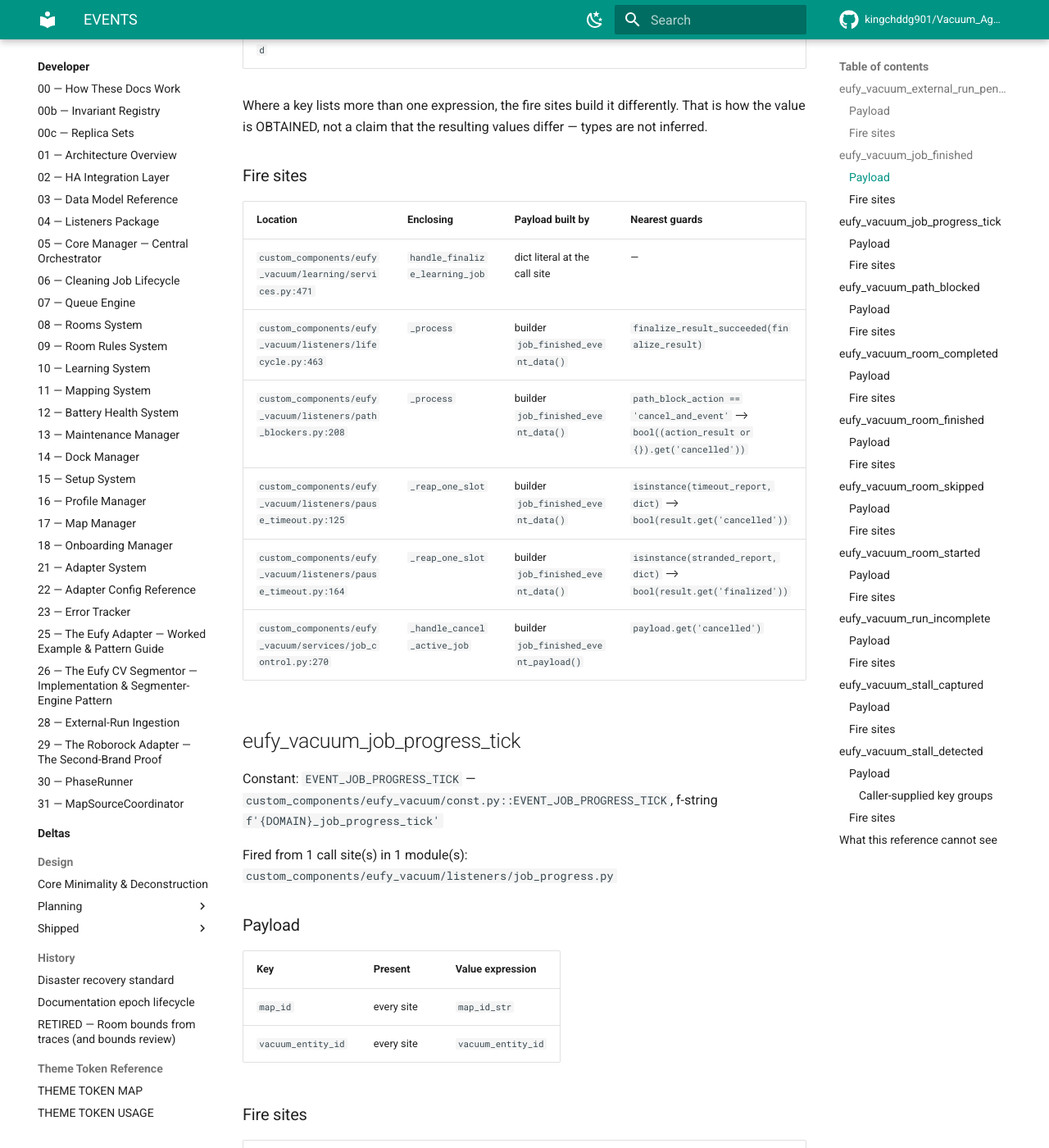
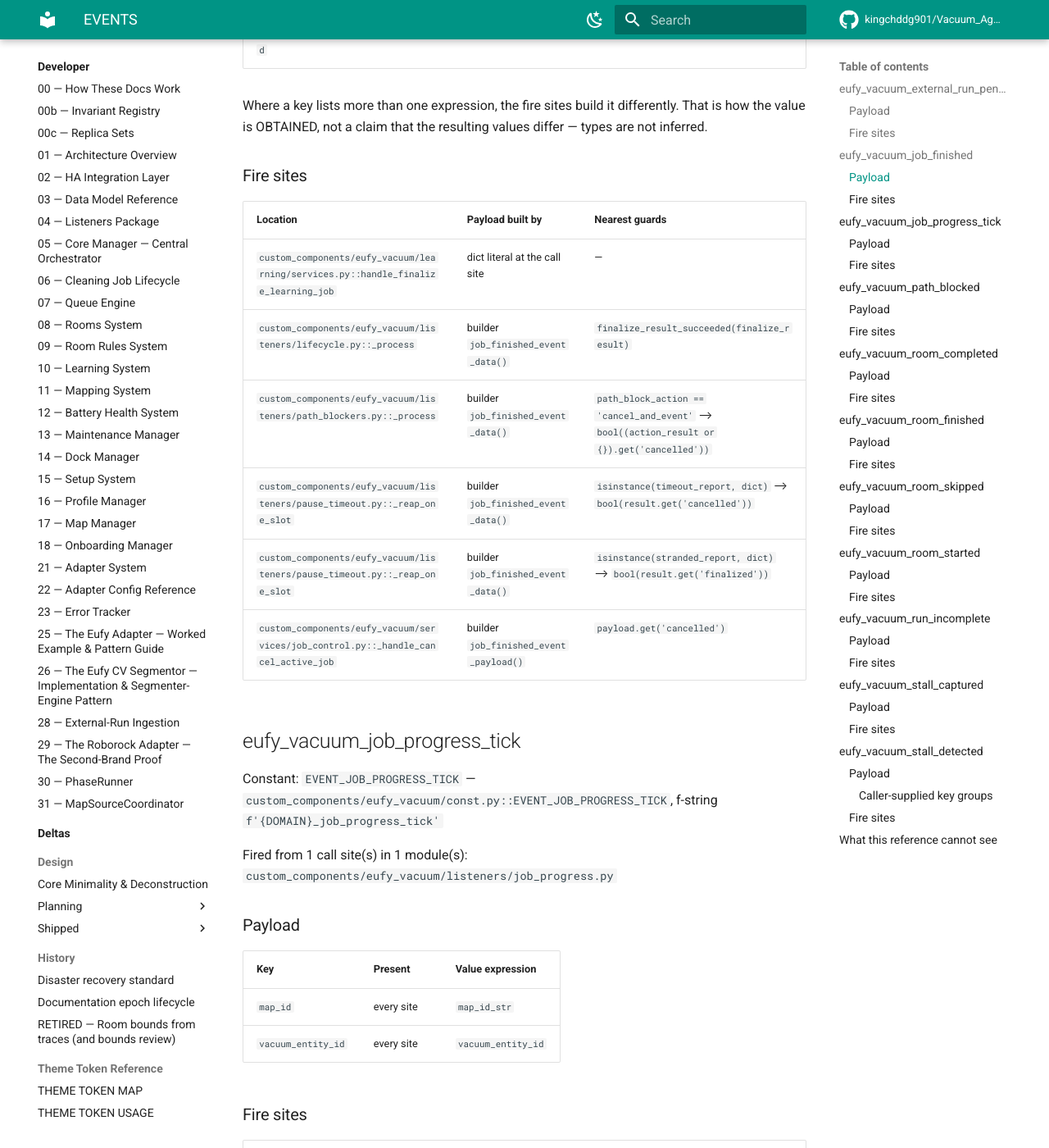
Before and after one commit to kingchddg901/Vacuum_Agent, an MkDocs documentation site: the page built from docs/dev/reference/EVENTS.md, in a window 1280 px wide and 1400 px high, scrolled down 3514 px. Shown: the whole window at 82% size. Built offline with MkDocs 1.6.1 and Material for MkDocs 9.7.7, drawn with Linux system fonts in a browser that asks for light colours; comment, search, counter and statistics services are not loaded; some of the changed text lies outside the part shown.

Commit message:
docs(events): finish the ::symbol migration — EVENTS.md no longer cites a line
It stopped reddening CI on commits that have nothing to do with events.

The generator already knew why symbols beat lines — the comment explaining it has
been sitting in the fired-constant block for a while — but the migration only
ever reached that one block. Four emitters still wrote `file.py:NNN`: the
unfired-constants table, the fire-sites table, the const_sites entry in the JSON
model, and the payload-variant origins. 29 of the document's 40 citations were
line-based, all of them pointing into core/manager.py, the most-edited file in
the repo. Twice today an unrelated edit shifted them and failed the gate.

Fire sites cite their ENCLOSING SYMBOL, which the fire-site scanner already
resolves; the variant scanner gets the same treatment via the existing
`enclosing()` helper (parent links are set on every tree), falling back to a line
only for a call outside any function, where there is no symbol to name.

The "Enclosing" column is gone: once Location became `file::symbol` it ENDED with
that symbol, and a generated table should not print the same string twice. Two
fires in one function are still separated by their guards — which is the
distinction that mattered anyway; the line number that used to separate them was
the thing rotting.

PROBED RATHER THAN DECLARED. Inserting 12 comment lines at the top of
core/manager.py and regenerating STILL failed — one row survived, a
`dict literal at line 4870` buried inside the "Payload built by" text rather than
in a citation column. A doc citing 40 symbols and one line breaks exactly as
often as one citing 41 lines. Removed; the variable is already named and the
enclosing symbol is in the Location column, so the number added nothing.

Final proof is byte equality: EVENTS.md regenerates IDENTICALLY with and without
a 12-line shift in core/manager.py. Repo-wide line citations 59 -> 30, the
remainder being other docs. 4402 pass, all doc gates clean.

Co-Authored-By: Claude Opus 5 <noreply@anthropic.com>

```diff
--- a/docs/dev/reference/EVENTS.md
+++ b/docs/dev/reference/EVENTS.md
@@ -55,9 +55,9 @@ Fired from 1 call site(s) in 1 module(s): `custom_components/eufy_vacuum/learnin
 
 ### Fire sites
 
-| Location | Enclosing | Payload built by | Nearest guards |
-|---|---|---|---|
-| `custom_components/eufy_vacuum/learning/external_run.py:459` | `ExternalRunManager._finalize_external_run` | dict literal at the call site | `result is not None` |
+| Location | Payload built by | Nearest guards |
+|---|---|---|
+| `custom_components/eufy_vacuum/learning/external_run.py::ExternalRunManager._finalize_external_run` | dict literal at the call site | `result is not None` |
 
 ## eufy_vacuum_job_finished
 
@@ -85,14 +85,14 @@ Where a key lists more than one expression, the fire sites build it differently.
 
 ### Fire sites
 
-| Location | Enclosing | Payload built by | Nearest guards |
-|---|---|---|---|
-| `custom_components/eufy_vacuum/learning/services.py:471` | `handle_finalize_learning_job` | dict literal at the call site | — |
-| `custom_components/eufy_vacuum/listeners/lifecycle.py:463` | `_process` | builder `job_finished_event_data()` | `finalize_result_succeeded(finalize_result)` |
-| `custom_components/eufy_vacuum/listeners/path_blockers.py:208` | `_process` | builder `job_finished_event_data()` | `path_block_action == 'cancel_and_event'` ⟶ `bool((action_result or {}).get('cancelled'))` |
-| `custom_components/eufy_vacuum/listeners/pause_timeout.py:125` | `_reap_one_slot` | builder `job_finished_event_data()` | `isinstance(timeout_report, dict)` ⟶ `bool(result.get('cancelled'))` |
-| `custom_components/eufy_vacuum/listeners/pause_timeout.py:164` | `_reap_one_slot` | builder `job_finished_event_data()` | `isinstance(stranded_report, dict)` ⟶ `bool(result.get('finalized'))` |
-| `custom_components/eufy_vacuum/services/job_control.py:270` | `_handle_cancel_active_job` | builder `job_finished_event_payload()` | `payload.get('cancelled')` |
+| Location | Payload built by | Nearest guards |
+|---|---|---|
+| `custom_components/eufy_vacuum/learning/services.py::handle_finalize_learning_job` | dict literal at the call site | — |
+| `custom_components/eufy_vacuum/listeners/lifecycle.py::_process` | builder `job_finished_event_data()` | `finalize_result_succeeded(finalize_result)` |
+| `custom_components/eufy_vacuum/listeners/path_blockers.py::_process` | builder `job_finished_event_data()` | `path_block_action == 'cancel_and_event'` ⟶ `bool((action_result or {}).get('cancelled'))` |
+| `custom_components/eufy_vacuum/listeners/pause_timeout.py::_reap_one_slot` | builder `job_finished_event_data()` | `isinstance(timeout_report, dict)` ⟶ `bool(result.get('cancelled'))` |
+| `custom_components/eufy_vacuum/listeners/pause_timeout.py::_reap_one_slot` | builder `job_finished_event_data()` | `isinstance(stranded_report, dict)` ⟶ `bool(result.get('finalized'))` |
+| `custom_components/eufy_vacuum/services/job_control.py::_handle_cancel_active_job` | builder `job_finished_event_payload()` | `payload.get('cancelled')` |
 
 ## eufy_vacuum_job_progress_tick
 
@@ -109,9 +109,9 @@ Fired from 1 call site(s) in 1 module(s): `custom_components/eufy_vacuum/listene
 
 ### Fire sites
 
-| Location | Enclosing | Payload built by | Nearest guards |
-|---|---|---|---|
-| `custom_components/eufy_vacuum/listeners/job_progress.py:151` | `_handle_job_progress_tick` | dict literal at the call site | — |
+| Location | Payload built by | Nearest guards |
+|---|---|---|
+| `custom_components/eufy_vacuum/listeners/job_progress.py::_handle_job_progress_tick` | dict literal at the call site | — |
 
 ## eufy_vacuum_path_blocked
 
@@ -146,10 +146,10 @@ Where a key lists more than one expression, the fire sites build it differently.
 
 ### Fire sites
 
-| Location | Enclosing | Payload built by | Nearest guards |
-|---|---|---|---|
-| `custom_components/eufy_vacuum/listeners/path_blockers.py:199` | `_process` | local `report`: builder `get_runtime_path_block_report()`; mutated in place | `path_block_action == 'cancel_and_event'` ⟶ `not _still_matches` |
-| `custom_components/eufy_vacuum/listeners/path_blockers.py:229` | `_process` | local `report`: builder `get_runtime_path_block_report()`; mutated in place | — |
+| Location | Payload built by | Nearest guards |
+|---|---|---|
+| `custom_components/eufy_vacuum/listeners/path_blockers.py::_process` | local `report`: builder `get_runtime_path_block_report()`; mutated in place | `path_block_action == 'cancel_and_event'` ⟶ `not _still_matches` |
+| `custom_components/eufy_vacuum/listeners/path_blockers.py::_process` | local `report`: builder `get_runtime_path_block_report()`; mutated in place | — |
 
 ## eufy_vacuum_room_completed
 
@@ -171,9 +171,9 @@ Fired from 1 call site(s) in 1 module(s): `custom_components/eufy_vacuum/mapping
 
 ### Fire sites
 
-| Location | Enclosing | Payload built by | Nearest guards |
-|---|---|---|---|
-| `custom_components/eufy_vacuum/mapping/tracker.py:586` | `MappingTracker._fire_room_completed` | local `event_data`: dict literal at line 573 | — |
+| Location | Payload built by | Nearest guards |
+|---|---|---|
+| `custom_components/eufy_vacuum/mapping/tracker.py::MappingTracker._fire_room_completed` | local `event_data`: dict literal | — |
 
 ## eufy_vacuum_room_finished
 
@@ -200,10 +200,10 @@ Where a key lists more than one expression, the fire sites build it differently.
 
 ### Fire sites
 
-| Location | Enclosing | Payload built by | Nearest guards |
-|---|---|---|---|
-| `custom_components/eufy_vacuum/jobs/active_job.py:1553` | `ActiveJobTracker._apply_room_rollover` | dict literal at the call site | — |
-| `custom_components/eufy_vacuum/jobs/active_job.py:1758` | `ActiveJobTracker._set_native_current_room` | dict literal at the call site | `complete_room_id is not None and complete_room_id >= 0` |
+| Location | Payload built by | Nearest guards |
+|---|---|---|
+| `custom_components/eufy_vacuum/jobs/active_job.py::ActiveJobTracker._apply_room_rollover` | dict literal at the call site | — |
+| `custom_components/eufy_vacuum/jobs/active_job.py::ActiveJobTracker._set_native_current_room` | dict literal at the call site | `complete_room_id is not None and complete_room_id >= 0` |
 
 ## eufy_vacuum_room_skipped
 
@@ -224,9 +224,9 @@ Fired from 1 call site(s) in 1 module(s): `custom_components/eufy_vacuum/jobs/ac
 
 ### Fire sites
 
-| Location | Enclosing | Payload built by | Nearest guards |
-|---|---|---|---|
-| `custom_components/eufy_vacuum/jobs/active_job.py:1242` | `ActiveJobTracker.detect_run_anomalies` | dict literal at the call site | `emit and skipped_room_ids` ⟶ `_new_skips` |
+| Location | Payload built by | Nearest guards |
+|---|---|---|
+| `custom_components/eufy_vacuum/jobs/active_job.py::ActiveJobTracker.detect_run_anomalies` | dict literal at the call site | `emit and skipped_room_ids` ⟶ `_new_skips` |
 
 ## eufy_vacuum_room_started
 
@@ -251,11 +251,11 @@ Where a key lists more than one expression, the fire sites build it differently.
 
 ### Fire sites
 
-| Location | Enclosing | Payload built by | Nearest guards |
-|---|---|---|---|
-| `custom_components/eufy_vacuum/core/manager.py:6874` | `EufyVacuumManager.start_selected_rooms` | dict literal at the call site | `active_job.get('current_room_id') not in (None, '')` |
-| `custom_components/eufy_vacuum/jobs/active_job.py:1571` | `ActiveJobTracker._apply_room_rollover` | dict literal at the call site | `next_room_id >= 0` |
-| `custom_components/eufy_vacuum/jobs/active_job.py:1784` | `ActiveJobTracker._set_native_current_room` | dict literal at the call site | — |
+| Location | Payload built by | Nearest guards |
+|---|---|---|
+| `custom_components/eufy_vacuum/core/manager.py::EufyVacuumManager.start_selected_rooms` | dict literal at the call site | `active_job.get('current_room_id') not in (None, '')` |
+| `custom_components/eufy_vacuum/jobs/active_job.py::ActiveJobTracker._apply_room_rollover` | dict literal at the call site | `next_room_id >= 0` |
+| `custom_components/eufy_vacuum/jobs/active_job.py::ActiveJobTracker._set_native_current_room` | dict literal at the call site | — |
 
 ## eufy_vacuum_run_incomplete
 
@@ -277,13 +277,13 @@ Where a key lists more than one expression, the fire sites build it differently.
 
 ### Fire sites
 
-| Location | Enclosing | Payload built by | Nearest guards |
-|---|---|---|---|
-| `custom_components/eufy_vacuum/learning/services.py:489` | `handle_finalize_learning_job` | dict literal at the call site | `isinstance(incomplete_log, dict) and incomplete_log.get('missed_room_ids')` |
-| `custom_components/eufy_vacuum/listeners/path_blockers.py:223` | `_process` | local `run_incomplete`: builder `run_incomplete_event_data()` | `path_block_action == 'cancel_and_event'` ⟶ `bool((action_result or {}).get('cancelled'))` ⟶ `run_incomplete is not None` |
-| `custom_components/eufy_vacuum/listeners/pause_timeout.py:140` | `_reap_one_slot` | local `run_incomplete`: builder `run_incomplete_event_data()` | `isinstance(timeout_report, dict)` ⟶ `bool(result.get('cancelled'))` ⟶ `run_incomplete is not None` |
-| `custom_components/eufy_vacuum/listeners/pause_timeout.py:181` | `_reap_one_slot` | local `run_incomplete`: builder `run_incomplete_event_data()` | `isinstance(stranded_report, dict)` ⟶ `bool(result.get('finalized'))` ⟶ `run_incomplete is not None` |
-| `custom_components/eufy_vacuum/services/job_control.py:286` | `_handle_cancel_active_job` | local `run_incomplete`: builder `run_incomplete_event_payload()` | `payload.get('cancelled')` ⟶ `run_incomplete is not None` |
+| Location | Payload built by | Nearest guards |
+|---|---|---|
+| `custom_components/eufy_vacuum/learning/services.py::handle_finalize_learning_job` | dict literal at the call site | `isinstance(incomplete_log, dict) and incomplete_log.get('missed_room_ids')` |
+| `custom_components/eufy_vacuum/listeners/path_blockers.py::_process` | local `run_incomplete`: builder `run_incomplete_event_data()` | `path_block_action == 'cancel_and_event'` ⟶ `bool((action_result or {}).get('cancelled'))` ⟶ `run_incomplete is not None` |
+| `custom_components/eufy_vacuum/listeners/pause_timeout.py::_reap_one_slot` | local `run_incomplete`: builder `run_incomplete_event_data()` | `isinstance(timeout_report, dict)` ⟶ `bool(result.get('cancelled'))` ⟶ `run_incomplete is not None` |
+| `custom_components/eufy_vacuum/listeners/pause_timeout.py::_reap_one_slot` | local `run_incomplete`: builder `run_incomplete_event_data()` | `isinstance(stranded_report, dict)` ⟶ `bool(result.get('finalized'))` ⟶ `run_incomplete is not None` |
+| `custom_components/eufy_vacuum/services/job_control.py::_handle_cancel_active_job` | local `run_incomplete`: builder `run_incomplete_event_payload()` | `payload.get('cancelled')` ⟶ `run_incomplete is not None` |
 
 ## eufy_vacuum_stall_captured
 
@@ -304,9 +304,9 @@ Fired from 1 call site(s) in 1 module(s): `custom_components/eufy_vacuum/listene
 
 ### Fire sites
 
-| Location | Enclosing | Payload built by | Nearest guards |
-|---|---|---|---|
-| `custom_components/eufy_vacuum/listeners/stall_capture.py:372` | `_capture` | dict literal at the call site | — |
+| Location | Payload built by | Nearest guards |
+|---|---|---|
+| `custom_components/eufy_vacuum/listeners/stall_capture.py::_capture` | dict literal at the call site | — |
 
 ## eufy_vacuum_stall_detected
 
@@ -341,16 +341,16 @@ These keys are not written at the fire site. The firing helper extends its paylo
 
 | Discriminator | Keys | Passed at |
 |---|---|---|
-| `trigger='area'` | `window_minutes`, `progress_m2`, `min_progress_m2` | `custom_components/eufy_vacuum/core/manager.py:4767` |
-| `trigger='error'` | `error_code`, `error_message` | `custom_components/eufy_vacuum/core/manager.py:4726` |
+| `trigger='area'` | `window_minutes`, `progress_m2`, `min_progress_m2` | `custom_components/eufy_vacuum/core/manager.py::EufyVacuumManager.apply_stuck_watch_tick` |
+| `trigger='error'` | `error_code`, `error_message` | `custom_components/eufy_vacuum/core/manager.py::EufyVacuumManager.apply_stuck_watch_tick` |
 
 ### Fire sites
 
-| Location | Enclosing | Payload built by | Nearest guards |
-|---|---|---|---|
-| `custom_components/eufy_vacuum/core/manager.py:4878` | `EufyVacuumManager._fire_stuck_event` | local `payload`: dict literal at line 4870; extended by the caller via `detail=` | — |
-| `custom_components/eufy_vacuum/jobs/active_job.py:1160` | `ActiveJobTracker.detect_run_anomalies` | dict literal at the call site | `_stall_threshold > 0 and current_room_elapsed_minutes >= _stall_threshold * _STALL_RATIO` ⟶ `emit` ⟶ `current_room_id not in _notified` |
-| `custom_components/eufy_vacuum/services/stall_capture.py:152` | `_dev_inject_stall` | local `payload`: dict literal at line 129 | — |
+| Location | Payload built by | Nearest guards |
+|---|---|---|
+| `custom_components/eufy_vacuum/core/manager.py::EufyVacuumManager._fire_stuck_event` | local `payload`: dict literal; extended by the caller via `detail=` | — |
+| `custom_components/eufy_vacuum/jobs/active_job.py::ActiveJobTracker.detect_run_anomalies` | dict literal at the call site | `_stall_threshold > 0 and current_room_elapsed_minutes >= _stall_threshold * _STALL_RATIO` ⟶ `emit` ⟶ `current_room_id not in _notified` |
+| `custom_components/eufy_vacuum/services/stall_capture.py::_dev_inject_stall` | local `payload`: dict literal | — |
 
 > **Line numbers here are current by construction.** They are regenerated from
 > source and CI fails when this file disagrees with the generator, which is the
```
Also changed, not shown: other parts of docs/dev/reference/EVENTS.md (+1 -1 lines), 1 other file.
